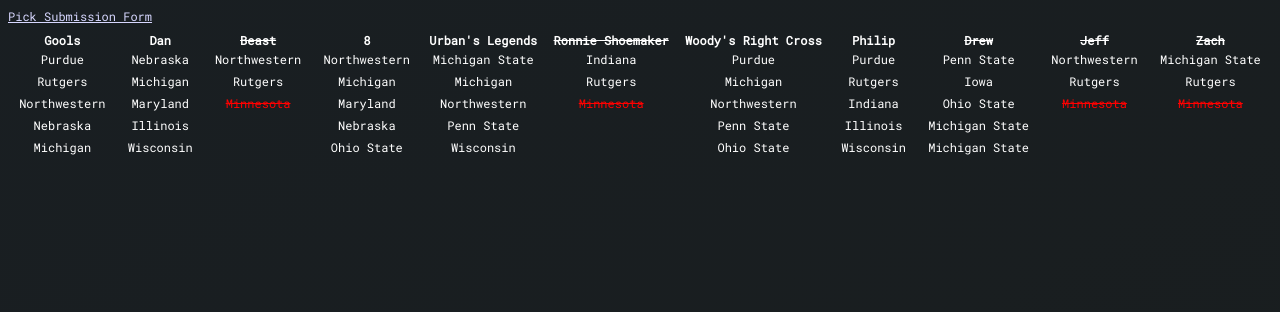
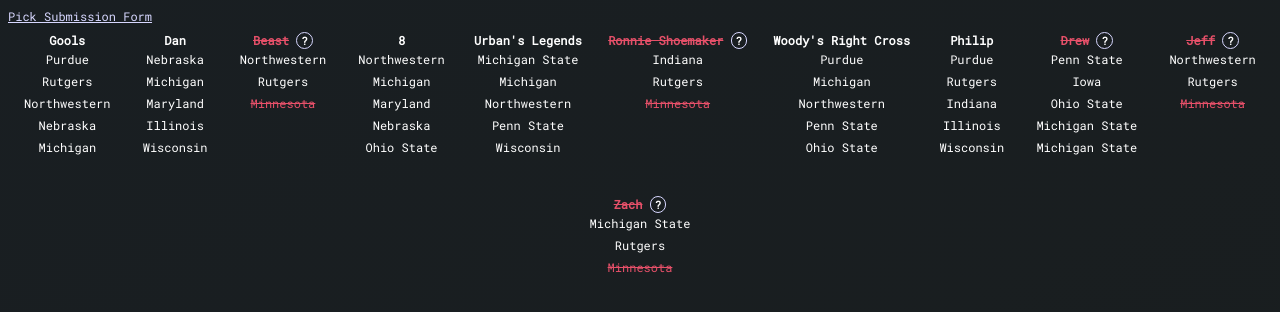
Before and after one commit to egools/BigTenSurvivorResults, a plain HTML site: page index.html in a window 1280 px wide. Drawn offline with nearby package versions, Linux system fonts and the light colour scheme.

Commit message:
update elimnation style and update to vue

```diff
--- a/index.html
+++ b/index.html
@@ -12,14 +12,30 @@
     <link rel="stylesheet" href="styles.css?v=1.0" />
   </head>
   <body>
-    <a href="https://forms.gle/nMw7XcZPBJoXuffT8" target="_blank">Pick Submission Form</a>
-    <div id="picksContainer"></div>
+    <div id="app">
+      <a href="https://forms.gle/nMw7XcZPBJoXuffT8" target="_blank">Pick Submission Form</a>
+      <div id="picksContainer">
+        <div v-for="picker in Pickers" class="picker" v-bind:class="{ eliminated: picker.Eliminated }">
+          <div class="picker-name-container">
+            <span class="picker-name">{{picker.Name}}</span>
+            <span
+              v-if="picker.Eliminated"
+              class="reason-tooltip" >
+              ?
+              <span class="reason-text">{{picker.EliminationReason}}</span>
+            </span>
+          </div>
+          <div
+            v-for="pick in picker.Picks"
+            class="picker-selection"
+            v-bind:class="{ 'incorrect-pick': !pick.Correct }">
+            {{pick.Team}}
+          </div>
+        </div>
+      </div>
+    </div>
+    <script src="https://cdn.jsdelivr.net/npm/vue@2"></script>
     <script src="survivor-data.js"></script>
     <script src="scripts.js"></script>
-    <script type="text/javascript">
-      (function() {
-        InitResults();
-      })();
-    </script>
   </body>
 </html>
--- a/scripts.js
+++ b/scripts.js
@@ -1,39 +1,4 @@
-function InitResults()
-{
-    var picksContainer = document.getElementById("picksContainer");
-    survivorData.Pickers.forEach(picker => {
-        picksContainer.appendChild(createPickerElement(picker));
-    });
-}
-
-function createPickerElement(picker)
-{
-    var pickerContainer = document.createElement("div");
-    pickerContainer.classList.add("picker");
-    var pickerName = document.createElement("div");
-    pickerName.classList.add("picker-name");
-    pickerName.innerText = picker.Name;
-
-    pickerContainer.appendChild(pickerName);
-    if(picker.Eliminated)
-    {
-        pickerContainer.classList.add("eliminated");
-    }
-    picker.Picks.forEach(selection => {
-        pickerContainer.appendChild(createSelectionElement(selection));
-    });
-    return pickerContainer;
-}
-
-function createSelectionElement(selection)
-{
-    var selectionElm = document.createElement("div");
-    selectionElm.classList.add("picker-selection");
-    selectionElm.innerText = selection.Team;
-    selectionElm.dataset.selectedTeam = selection.Team;
-    if(!selection.Correct)
-    {
-        selectionElm.classList.add("incorrect-pick")
-    }
-    return selectionElm;
-}
+var app = new Vue({
+    el: "#app",
+    data:  survivorData
+});
--- a/styles.css
+++ b/styles.css
@@ -23,7 +23,7 @@ html {
     margin-bottom: 30px;
 }
 
-.picker-name {
+.picker-name-container {
     text-align: center;
     font-weight: bold;
 }
@@ -34,10 +34,43 @@ html {
 }
 
 .eliminated .picker-name {
+    color: #e65069;
     text-decoration: line-through;
 }
 
 .incorrect-pick {
-    color: red;
+    color: #e65069;
     text-decoration: line-through;
 }
+
+.reason-tooltip {
+    position: relative;
+    cursor: pointer;
+    padding: 0 4px;
+    line-height: 11px;
+    font-size: 11px;
+    border-radius: 50px;
+    border: 1px solid rgb(215, 215, 255);
+}
+
+.reason-text {
+    visibility: hidden;
+    opacity: 0;
+    position: absolute;
+    top: 20px;
+    left: -500%;
+    min-width: 120px;
+    padding: 7px;
+    background-color: rgb(0, 5, 6);
+    border: 1px solid rgb(215, 215, 255);
+    border-radius: 5px;
+    font-size: 12px;
+    font-weight: normal;
+    color: white;
+    transition: opacity 0.2s;
+}
+
+.reason-tooltip:hover .reason-text {
+    visibility: visible;
+    opacity: 1;
+}
--- a/survivor-data.js
+++ b/survivor-data.js
@@ -345,7 +345,7 @@ const survivorData = {
       "Name": "Drew",
       "Eliminated": true,
       "WeekEliminated": 6,
-      "EliminationReason": "Invalid Repeat Pick: Michigan State",
+      "EliminationReason": "Repeat Pick: Michigan State",
       "Picks": [
         {
           "PickDateTime": "2021-09-11T11:53:26",
```
